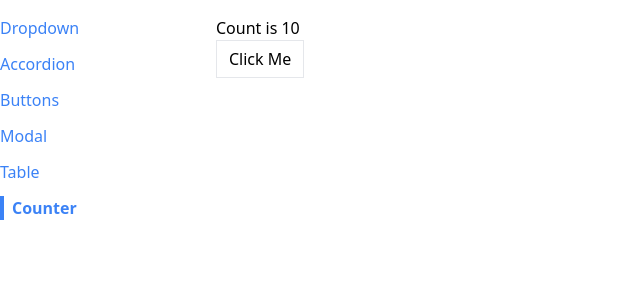
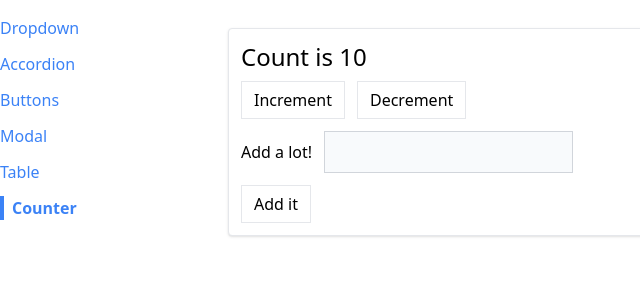
Before and after one commit to RaulMaya/Dummy-Componets, a React (Create React App) app: page /counter in a window 1280 px wide. Shown: the top 300 px of the page, without its empty margins (0-640 px from the left). Built offline with nearby package versions, Linux system fonts and the light colour scheme.

Commit message:
Giving a try with the useReducer function

```diff
--- a/src/pages/CounterPage.js
+++ b/src/pages/CounterPage.js
@@ -1,17 +1,59 @@
-import useCounter from "../hooks/use-couter";
+//import useCounter from "../hooks/use-couter";
 import Button from "../components/Button";
+import { useReducer } from "react";
+import Panel from "../components/Panel"
+
+const reducer = () => {
+
+}
 
 
 function CounterPage({ initialCount }) {
 
-    const {count, increment} = useCounter(initialCount)
+    // const {count, increment} = useCounter(initialCount)
+    // const [count, setCount] = useState(initialCount)
+    // const [valueToAdd, setValueToAdd] = useState(0)
+    const [state, dispatch] = useReducer(reducer, {
+        count: initialCount,
+        valueToAdd: 0,
+    })
 
-    return <div>
-        <h1>Count is {count}</h1>
-        <Button onClick={increment}>
-            Click Me
-        </Button>
-    </div>
+    const increment = () => {
+        // setCount(count + 1)
+    }
+
+    const decrement = () => {
+        // setCount(count - 1)
+    }
+
+    const handleChange = (event) => {
+        const value = parseInt(event.target.value) || 0
+        // setValueToAdd(value)
+    }
+
+    const handleSubmit = (event) => {
+        event.preventDefault()
+        // setCount(count + valueToAdd)
+        // setValueToAdd(0)
+    }
+
+    return (
+        <Panel className={"m-3"}>
+            <h1 className="text-2xl">Count is {state.count}</h1>
+            <div className="flex flex-row gap-x-3 mt-2">
+                <Button onClick={increment}>
+                    Increment
+                </Button>
+                <Button onClick={decrement}>
+                    Decrement
+                </Button>
+            </div>
+            <form onSubmit={handleSubmit}>
+                <label>Add a lot!</label>
+                <input value={state.valueToAdd || ""} onChange={handleChange} type="number" className="p-2 m-3 bg-slate-50 border border-gray-300" />
+                <Button>Add it</Button>
+            </form>
+        </Panel>)
 }
 
 export default CounterPage
```
